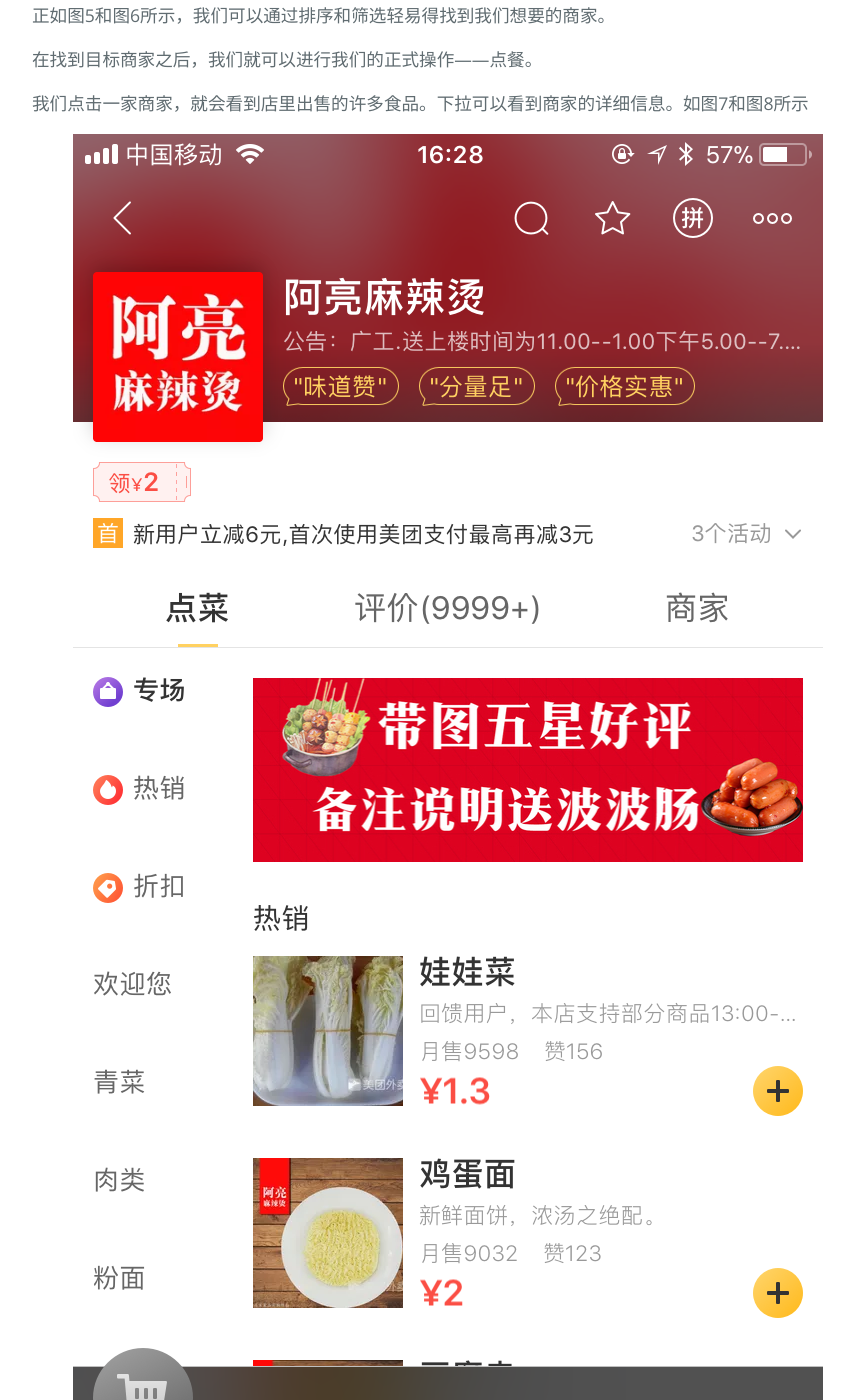
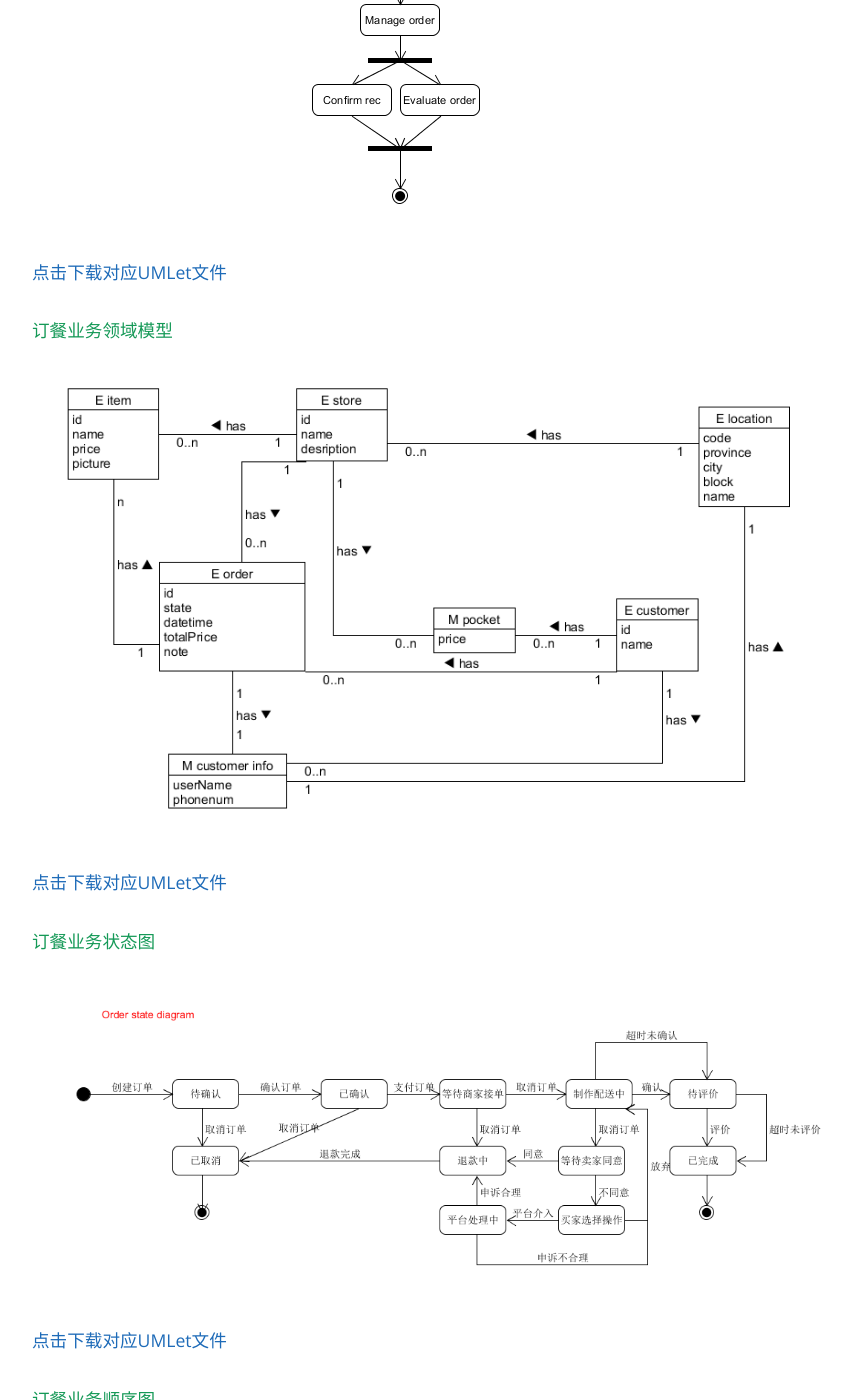
Before and after one commit to Heimzeng/Heimzeng.github.io, a Jekyll site: the page built from _posts/2018-05-11-Software-System-Analysis-and-Design-HW7.md, in a window 1280 px wide and 1400 px high, scrolled down 9309 px. Shown: the whole window, without its empty margins (192-1046 px from the left). Built offline with Jekyll 4.4.1, drawn with Linux system fonts in a browser that asks for light colours; some of the changed text lies outside the part shown.

Commit message:
update hw7 part2

```diff
--- a/_posts/2018-05-11-Software-System-Analysis-and-Design-HW7.md
+++ b/_posts/2018-05-11-Software-System-Analysis-and-Design-HW7.md
@@ -11,7 +11,8 @@
 以下截图对美团外卖的“订餐“业务作出详细描述。
 
 <center>
-	<img src="https://github.com/Heimzeng/Heimzeng.github.io/blob/master/assets/img/post/ssaad_hw7/mainpage.png?raw=true">
+	<img src="https://github.com/Heimzeng/Heimzeng.github.io/blob/master/assets/img/post/ssaad_hw7/mainpage.png?raw=true" width="200px">
+
 	图1：美团外卖主页面
 </center>
 
@@ -20,7 +21,8 @@
 如果我们想点外卖，首先想到的肯定是点附近商家的外卖，这时候就需要用到定位功能了。点击主界面左上角的位置信息，就可以进入位置设置，如图2所示：
 
 <center>
-	<img src="https://github.com/Heimzeng/Heimzeng.github.io/blob/master/assets/img/post/ssaad_hw7/location.png?raw=true">
+	<img src="https://github.com/Heimzeng/Heimzeng.github.io/blob/master/assets/img/post/ssaad_hw7/location.png?raw=true" width="200px">
+
 	图2：获取定位
 </center>
 
@@ -29,26 +31,30 @@
 设置完地点后，商家信息会更新为附近的商家信息，如图3所示：
 
 <center>
-	<img src="https://github.com/Heimzeng/Heimzeng.github.io/blob/master/assets/img/post/ssaad_hw7/nearby.png?raw=true">
+	<img src="https://github.com/Heimzeng/Heimzeng.github.io/blob/master/assets/img/post/ssaad_hw7/nearby.png?raw=true" width="200px">
+
 	图3：附近商家
 </center>
 
 如果在列表中没有我们想要的商家，我们可以通过搜索功能找到我们想要找的商家，如图4所示：
 
 <center>
-	<img src="https://github.com/Heimzeng/Heimzeng.github.io/blob/master/assets/img/post/ssaad_hw7/malatang.png?raw=true">
+	<img src="https://github.com/Heimzeng/Heimzeng.github.io/blob/master/assets/img/post/ssaad_hw7/malatang.png?raw=true" width="200px">
+
 	图4：搜索麻辣烫
 </center>
 
 如上图所示，我们搜索麻辣烫，会弹出许多的商家，这些商家一般我们定的地点的附近的商家，我们可以按照我们的意愿将他们排序以及进行筛选
 
 <center>
-	<img src="https://github.com/Heimzeng/Heimzeng.github.io/blob/master/assets/img/post/ssaad_hw7/sort.png?raw=true">
+	<img src="https://github.com/Heimzeng/Heimzeng.github.io/blob/master/assets/img/post/ssaad_hw7/sort.png?raw=true" width="200px">
+
 	图5：调整搜索顺序
 </center>
 
 <center>
-	<img src="https://github.com/Heimzeng/Heimzeng.github.io/blob/master/assets/img/post/ssaad_hw7/filter.png?raw=true">
+	<img src="https://github.com/Heimzeng/Heimzeng.github.io/blob/master/assets/img/post/ssaad_hw7/filter.png?raw=true" width="200px">
+
 	图6：筛选
 </center>
 
@@ -59,42 +65,48 @@
 我们点击一家商家，就会看到店里出售的许多食品。下拉可以看到商家的详细信息。如图7和图8所示
 
 <center>
-	<img src="https://github.com/Heimzeng/Heimzeng.github.io/blob/master/assets/img/post/ssaad_hw7/targetStore.png?raw=true"> <img src="https://github.com/Heimzeng/Heimzeng.github.io/blob/master/assets/img/post/ssaad_hw7/storeDetail.png?raw=true">
+	<img src="https://github.com/Heimzeng/Heimzeng.github.io/blob/master/assets/img/post/ssaad_hw7/targetStore.png?raw=true" width="200px"> <img src="https://github.com/Heimzeng/Heimzeng.github.io/blob/master/assets/img/post/ssaad_hw7/storeDetail.png?raw=true" width="200px">
+
 	图7：商家主页面 	图8：商家详细信息
 </center>
 
 上拉回到餐品选择界面，然后点击每个商品对应的“+“号就可以将它们添加进我们的购物车里。如图9所示：
 
 <center>
-	<img src="https://github.com/Heimzeng/Heimzeng.github.io/blob/master/assets/img/post/ssaad_hw7/pocket.png?raw=true">
+	<img src="https://github.com/Heimzeng/Heimzeng.github.io/blob/master/assets/img/post/ssaad_hw7/pocket.png?raw=true" width="200px">
+
 	图9：购物车
 </center>
 
 这里的购物车跟购物网站上的购物车有所不同，购物网站一般是一个用户对应一个“购物车”，而在美团外卖中，则是每个用户对应每个商家有一个购物车。这就意味着你可以在不同的商家点不同的餐品而不用在更换商家时清空购物车。如下图所示：
 
 <center>
-	<img src="https://github.com/Heimzeng/Heimzeng.github.io/blob/master/assets/img/post/ssaad_hw7/pocket2.png?raw=true">
+	<img src="https://github.com/Heimzeng/Heimzeng.github.io/blob/master/assets/img/post/ssaad_hw7/pocket2.png?raw=true" width="200px">
+
 	图10：另一个购物车
 </center>
 
 选完餐品后我们点击去结算，便会跳到一个生成订单的界面，订单有两种类型，如图11和图12所示：
 
 <center>
-	<img src="https://github.com/Heimzeng/Heimzeng.github.io/blob/master/assets/img/post/ssaad_hw7/order1.jpg?raw=true"> <img src="https://github.com/Heimzeng/Heimzeng.github.io/blob/master/assets/img/post/ssaad_hw7/order2.jpg?raw=true">
+	<img src="https://github.com/Heimzeng/Heimzeng.github.io/blob/master/assets/img/post/ssaad_hw7/order1.jpg?raw=true" width="200px"> <img src="https://github.com/Heimzeng/Heimzeng.github.io/blob/master/assets/img/post/ssaad_hw7/order2.jpg?raw=true" width="200px">
+
 	图11：配送订单 	图12：自取订单
 </center>
 
 其中最重要的信息就是用户的地址信息了，假设我们是一个注册并且登录了的用户，我们在第一次订餐的时候肯定要添加一个地址作为配送地址，点击订单中的地址，我们可以进入我们的地址选择界面，里面包括了我们之前添加过的所有地址信息，如果您是一个新用户，地址选择界面便为空。我们可以添加一个地址，如下图所示：
 
 <center>
-	<img src="https://github.com/Heimzeng/Heimzeng.github.io/blob/master/assets/img/post/ssaad_hw7/addaddr.png?raw=true">
+	<img src="https://github.com/Heimzeng/Heimzeng.github.io/blob/master/assets/img/post/ssaad_hw7/addaddr.png?raw=true" width="200px">
+
 	图13：添加地址
 </center>
 
 添加完成后这个地址便会出现在我们的地址选择界面的顶部：
 
 <center>
-	<img src="https://github.com/Heimzeng/Heimzeng.github.io/blob/master/assets/img/post/ssaad_hw7/topaddr.jpg?raw=true">
+	<img src="https://github.com/Heimzeng/Heimzeng.github.io/blob/master/assets/img/post/ssaad_hw7/topaddr.jpg?raw=true" width="200px">
+
 	图14：新地址
 </center>
 
@@ -103,7 +115,8 @@
 选择完配送地址后如果没有特别的要求，我们就点击提交订单，订单提交后便会跳转到支付页面：
 
 <center>
-	<img src="https://github.com/Heimzeng/Heimzeng.github.io/blob/master/assets/img/post/ssaad_hw7/payorder.png?raw=true">
+	<img src="https://github.com/Heimzeng/Heimzeng.github.io/blob/master/assets/img/post/ssaad_hw7/payorder.png?raw=true" width="200px">
+
 	图15：支付页面
 </center>
 
@@ -112,24 +125,69 @@
 支付完成后便会等待商家接单，商家接单后用户便会进入一个“等待外卖“的过程，餐品的制作以及配送情况都可以在订单界面显示。如果没有在预计送达时间内送达，我们还可以进行催单操作：
 
 <center>
-	<img src="https://github.com/Heimzeng/Heimzeng.github.io/blob/master/assets/img/post/ssaad_hw7/ordering.png?raw=true">
+	<img src="https://github.com/Heimzeng/Heimzeng.github.io/blob/master/assets/img/post/ssaad_hw7/ordering.png?raw=true" width="200px">
+
 	图16：制作配送过程中的订单
 </center>
 
 如果外卖送达了，我们会收到一个配送员的电话，在我们收到外卖后，点击图16中的确认收货便可以告知商家我们收到货了，如果很久不点的话，订单会自动跳转到已收货状态。确认后货后这个订单就算是完成了它的生命周期了，如图17所示：
 
 <center>
-	<img src="https://github.com/Heimzeng/Heimzeng.github.io/blob/master/assets/img/post/ssaad_hw7/ordering.png?raw=true">
+	<img src="https://github.com/Heimzeng/Heimzeng.github.io/blob/master/assets/img/post/ssaad_hw7/ordering.png?raw=true" width="200px">
+
 	图17：订单完成
 </center>
 
 但是我们还可以在此订单的基础上对商家进行评价。如图18所示：
 
 <center>
-	<img src="https://github.com/Heimzeng/Heimzeng.github.io/blob/master/assets/img/post/ssaad_hw7/eva.png?raw=true">
+	<img src="https://github.com/Heimzeng/Heimzeng.github.io/blob/master/assets/img/post/ssaad_hw7/eva.png?raw=true" width="200px">
+
 	图18：评价订单
 </center>
 
 至此，一个订餐业务正式结束。
 
 ## 美团外卖订餐业务建模
+
+#### 订餐用例图
+
+<center>
+	<img src="https://github.com/Heimzeng/Heimzeng.github.io/blob/master/assets/img/post/ssaad_hw7/task2usecase.png?raw=true">
+</center>
+
+[点击下载对应UMLet文件](https://github.com/Heimzeng/Heimzeng.github.io/blob/master/assets/file/ssaad_hw7/task2usecase.uxf)
+
+#### 订餐用例活动图
+
+<center>
+	<img src="https://github.com/Heimzeng/Heimzeng.github.io/blob/master/assets/img/post/ssaad_hw7/task2activity.png?raw=true">
+</center>
+
+[点击下载对应UMLet文件](https://github.com/Heimzeng/Heimzeng.github.io/blob/master/assets/file/ssaad_hw7/task2activity.uxf)
+
+#### 订餐业务领域模型
+
+<center>
+	<img src="https://github.com/Heimzeng/Heimzeng.github.io/blob/master/assets/img/post/ssaad_hw7/task2model.png?raw=true">
+</center>
+
+[点击下载对应UMLet文件](https://github.com/Heimzeng/Heimzeng.github.io/blob/master/assets/file/ssaad_hw7/task2model.uxf)
+
+#### 订餐业务状态图
+
+<center>
+	<img src="https://github.com/Heimzeng/Heimzeng.github.io/blob/master/assets/img/post/ssaad_hw7/task2stateModel.png?raw=true">
+</center>
+
+[点击下载对应UMLet文件](https://github.com/Heimzeng/Heimzeng.github.io/blob/master/assets/file/ssaad_hw7/task2stateModel.uxf)
+
+#### 订餐业务顺序图
+
+<center>
+	<img src="https://github.com/Heimzeng/Heimzeng.github.io/blob/master/assets/img/post/ssaad_hw7/task2inorder.png?raw=true">
+</center>
+
+[点击下载对应UMLet文件](https://github.com/Heimzeng/Heimzeng.github.io/blob/master/assets/file/ssaad_hw7/task2inorder.uxf)
+
+## 建模者答案与评价
```
Also changed, not shown: assets/img/post/ssaad_hw7/task2activity.png (added), assets/img/post/ssaad_hw7/task2inorder.png (added), assets/img/post/ssaad_hw7/task2model.png (added), assets/img/post/ssaad_hw7/task2stateModel.png (added), assets/img/post/ssaad_hw7/task2usecase.png (added), 6 other files.
